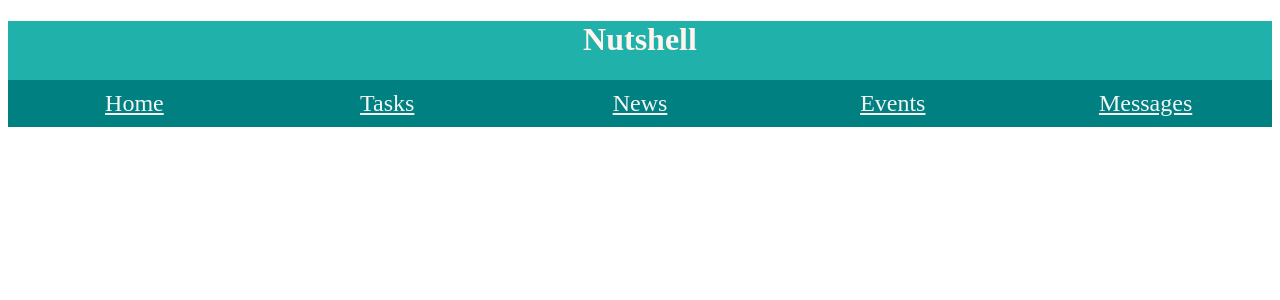
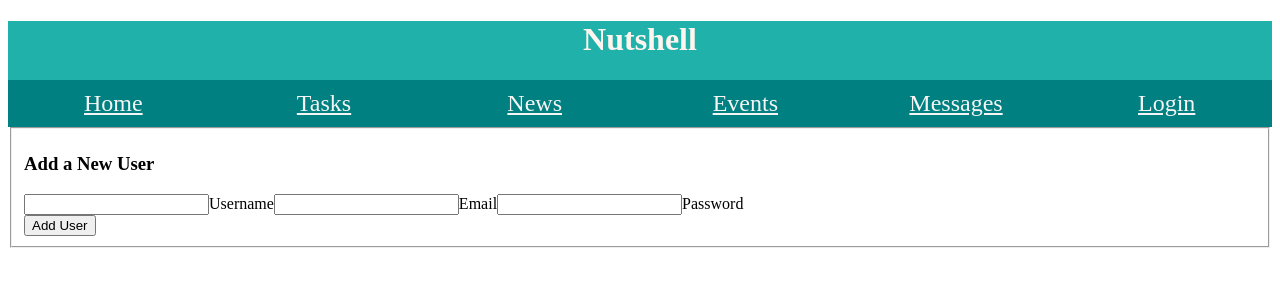
Before and after one commit to nss-day-cohort-38/react-nutshell-twirling-desperados, a React (Create React App) app in the folder react-nutshell-twirling-desperados/: page /newuser in a window 1280 px wide. Shown: the top 300 px of the page. Built offline with nearby package versions, Linux system fonts and the light colour scheme.

Commit message:
added new userform and logout functionality

```diff
--- a/react-nutshell-twirling-desperados/src/components/ApplicationViews.js
+++ b/react-nutshell-twirling-desperados/src/components/ApplicationViews.js
@@ -16,6 +16,7 @@ import EditMessageForm from "./messages/EditMessageForm";
 import FriendsList from "./friends/FriendsList";
 import AddFriendForm from "./friends/AddFriendForm";
 import EditFriendForm from "./friends/EditFriendForm";
+import NewUserForm from "./auth/NewUserForm"
 
 const ApplicationViews = props => {
     const currentUser = props.currentUser;
@@ -23,8 +24,11 @@ const ApplicationViews = props => {
 
     return (
         <React.Fragment>
-            <Route path="/login" render={props => {
+            <Route exact path="/login" render={props => {
                 return <Login setAsUser={setAsUser} {...props} />
+            }} />
+            <Route exact path="/newuser" render={props => {
+                return <NewUserForm setAsUser={setAsUser} {...props} />
             }} />
             <Route exact path="/tasks" render={props => {
                 return <TaskList {...props} />
--- a/react-nutshell-twirling-desperados/src/components/auth/Login.js
+++ b/react-nutshell-twirling-desperados/src/components/auth/Login.js
@@ -32,7 +32,14 @@ const Login = props => {
     });
   };
 
+  const newUserRedirect = () => {
+
+    props.history.push("/newuser")
+  }
+
   return (
+
+    <>
       <form onSubmit={handleLogin}>
         <fieldset>
           <h3>Log into Nutshell</h3>
@@ -57,8 +64,11 @@ const Login = props => {
             <label htmlFor="inputPassword">Password</label>
           </div>
           <button type="submit">Log in</button>
+
+          <button onClick={newUserRedirect}>Add a new user</button>
         </fieldset>
       </form>
+    </>
   );
 };
 
--- /dev/null
+++ b/react-nutshell-twirling-desperados/src/components/auth/NewUserForm.js
@@ -0,0 +1,81 @@
+import React, { useState } from "react"
+import LoginManager from "../../modules/LoginManager"
+
+
+const NewUserForm = (props) => {
+    const [newUserInfo, setNewUserInfo] = useState({ username: "", email: "", password: "" })
+    const [isAvailable, setIsAvailable] = useState(false)
+
+
+    const handleFieldChange = event => {
+        const stateToChange = { ...newUserInfo };
+        stateToChange[event.target.id] = event.target.value;
+        setNewUserInfo(stateToChange)
+    };
+
+
+    const handleRegistration = event => {
+        event.preventDefault()
+
+        LoginManager.getUsers().then(arrayOfUsers => {
+            const filteredUsers = arrayOfUsers.filter(element => element.email === newUserInfo.email)
+
+            if (filteredUsers.length !== 0) {
+                window.alert("This is already a registered user!")
+            } else {
+                LoginManager.post(newUserInfo).then(() => {
+                    LoginManager.getUsers().then(userArray => {
+                        const user = userArray.find(
+                            el =>
+                                el.email === newUserInfo.email &&
+                                el.password === newUserInfo.password
+                        )
+                        props.setAsUser(user.id)
+                        setIsAvailable(false)
+                        props.history.push("/home")
+                    });
+                })
+            }
+        })
+    }
+
+
+
+    return (
+        <form onSubmit={handleRegistration}>
+            <fieldset>
+                <h3>Add a New User</h3>
+                <div className="formgrid">
+                    <input
+                        onChange={handleFieldChange}
+                        type="text"
+                        id="username"
+                        required=""
+                        autoFocus=""
+                    />
+                    <label htmlFor="inputUserName">Username</label>
+                    <input
+                        onChange={handleFieldChange}
+                        type="email"
+                        id="email"
+                        required=""
+                        autoFocus=""
+                    />
+                    <label htmlFor="inputEmail">Email</label>
+
+                    <input
+                        onChange={handleFieldChange}
+                        type="password"
+                        id="password"
+                        required=""
+                    />
+                    <label htmlFor="inputPassword">Password</label>
+                </div>
+                <button disabled={isAvailable} type="submit">Add User</button>
+            </fieldset>
+        </form>
+    )
+
+}
+
+export default NewUserForm
--- a/react-nutshell-twirling-desperados/src/components/nav/Navbar.js
+++ b/react-nutshell-twirling-desperados/src/components/nav/Navbar.js
@@ -4,6 +4,7 @@ import { NavLink } from "react-router-dom";
 import "./NavBar.css";
 
 const NavBar = props => {
+
     const manageLogout = () => {
         props.clearAsUser();
         props.history.push('/login')
@@ -45,6 +46,15 @@ const NavBar = props => {
                             color: "red"
                         }}>Messages</NavLink>
                     </li>
+                    {!props.currentUser
+                        ? <li>
+                            <NavLink className="navlink" to="/login" activeStyle={{
+                                fontWeight: "bold",
+                                color: "red"
+                            }}>Login</NavLink>
+                        </li>
+                        :<li><span className="navlink" onClick={manageLogout}>Logout</span></li>
+                    }
                 </ul>
             </nav>
         </header>
--- a/react-nutshell-twirling-desperados/src/modules/LoginManager.js
+++ b/react-nutshell-twirling-desperados/src/modules/LoginManager.js
@@ -3,5 +3,14 @@ const databaseURL = "http://localhost:8088";
 export default {
   getUsers() {
     return fetch(`${databaseURL}/users`).then(resp => resp.json());
+  },
+  post(newUser) {
+    return fetch(`${databaseURL}/users`, {
+      method:"POST",
+      headers: {
+        "Content-Type": "application/json"
+      },
+      body: JSON.stringify(newUser)
+    }).then(resp => resp.json())
   }
 };
```
Also changed, not shown: react-nutshell-twirling-desperados/src/components/auth/NewUserForm.css (added). Lines whose indentation alone changed are shown as unchanged.
